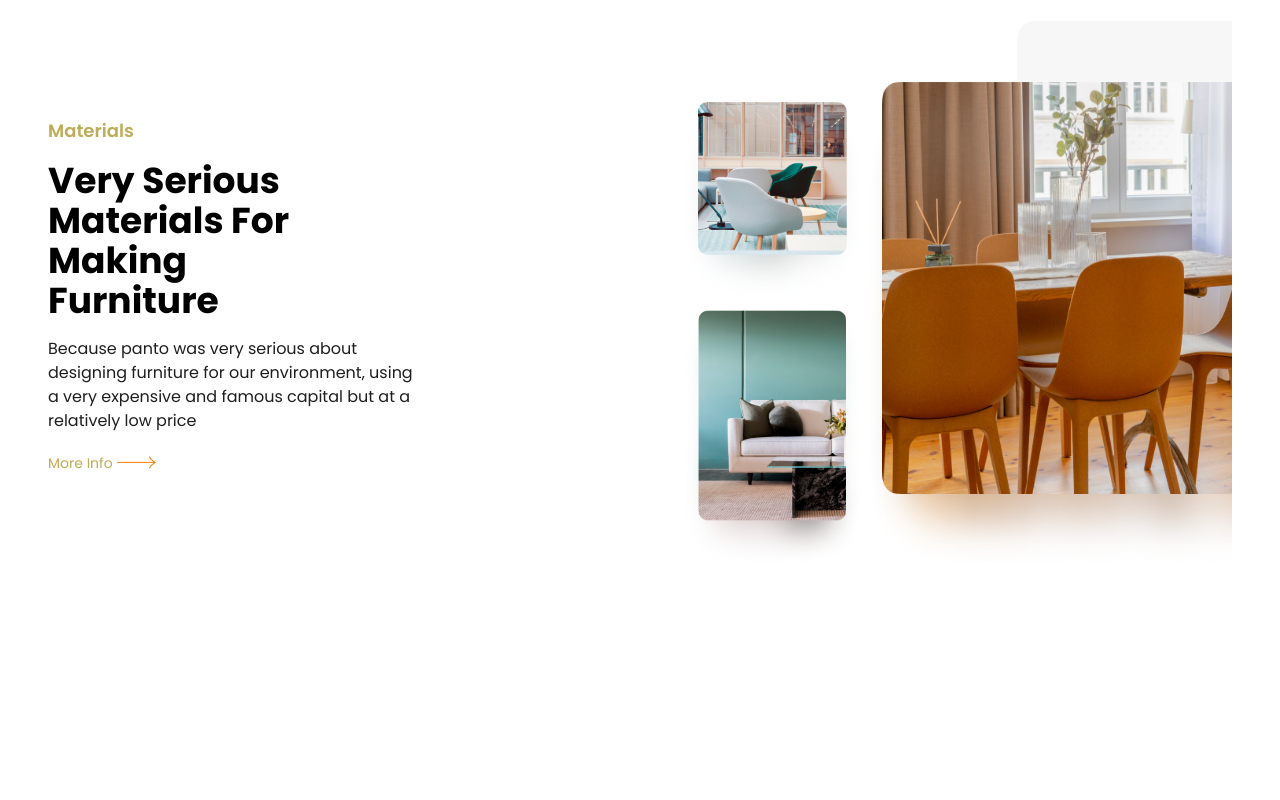
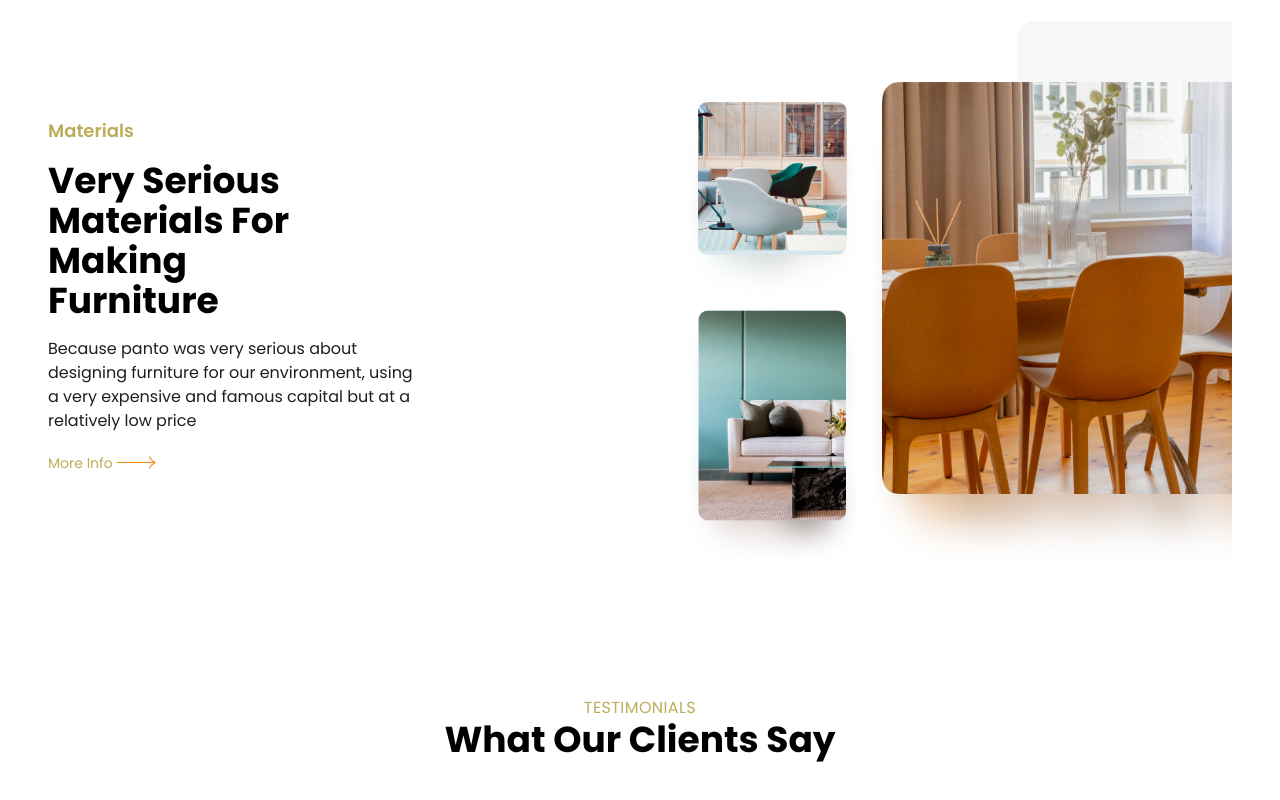
Before and after one commit to HossainRafi/Furnicom, a React (Vite) app: page / in a window 1280 px wide. Shown: the part 2758-3558 px from the top of the page. Before the commit the page ends 3438 px from the top, so only its background shows below. Built offline with nearby package versions, Linux system fonts and the light colour scheme.

Commit message:
testimonials heading

```diff
--- a/src/pages/home/Home.jsx
+++ b/src/pages/home/Home.jsx
@@ -3,6 +3,7 @@ import { ChooseUs } from "./ChooseUs";
 import { Experiences } from "./Experiences";
 import { Hero } from "./Hero";
 import { Materials } from "./Materials";
+import { Testimonials } from "./Testimonials";
 
 export const Home = () => {
   return (
@@ -12,6 +13,7 @@ export const Home = () => {
       <Products headline="Best Selling Product" />
       <Experiences />
       <Materials />
+      <Testimonials />
     </>
   );
 };
--- /dev/null
+++ b/src/pages/home/Testimonials.jsx
@@ -0,0 +1,12 @@
+import React from "react";
+
+export const Testimonials = () => {
+  return (
+    <section className="section-container px-8">
+      <div className="text-center mb-12">
+        <p className="text-primary uppercase tracking-wide">Testimonials</p>
+        <h2 className="text-4xl font-bold">What Our Clients Say</h2>
+      </div>
+    </section>
+  );
+};
```
